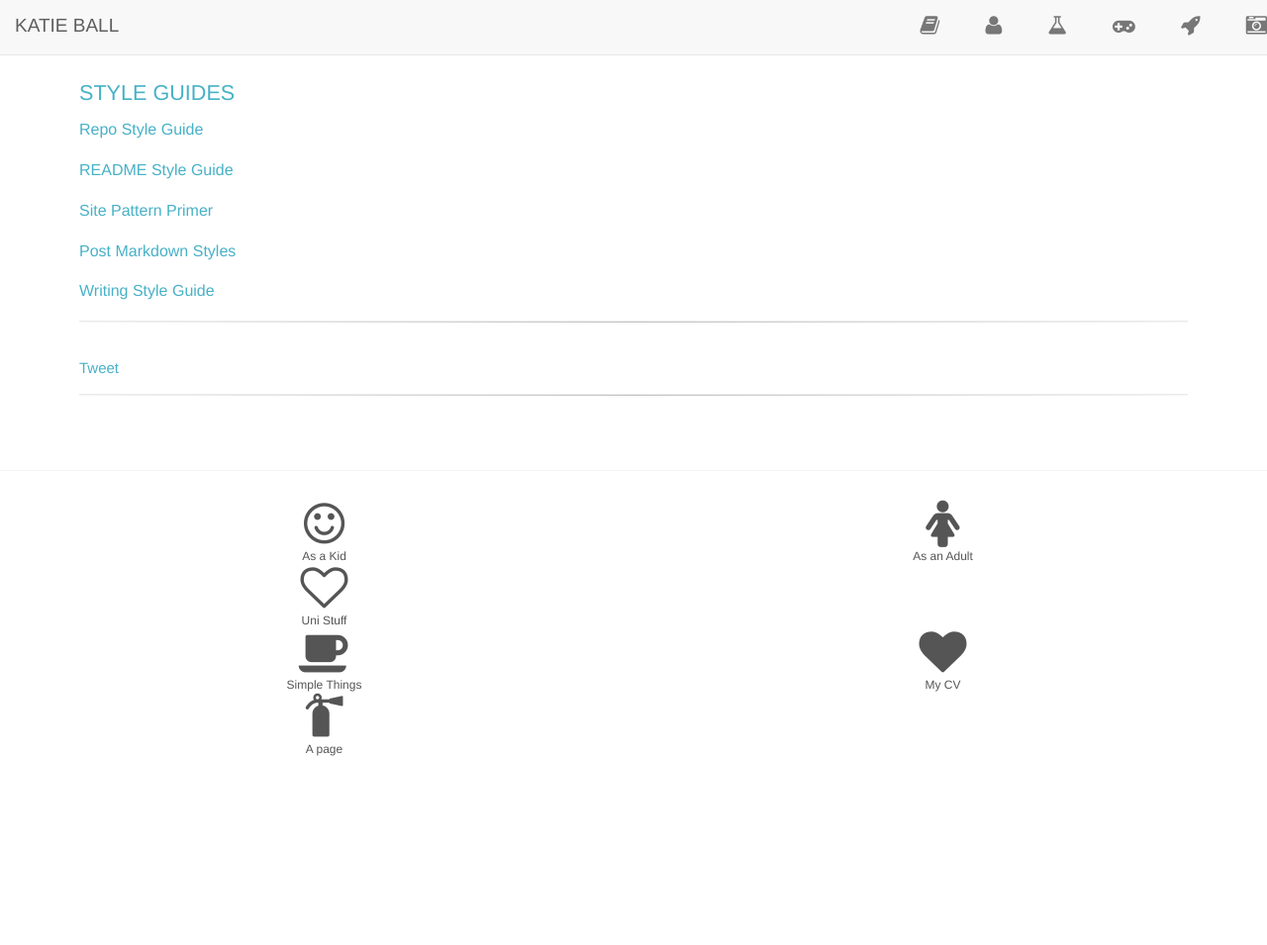
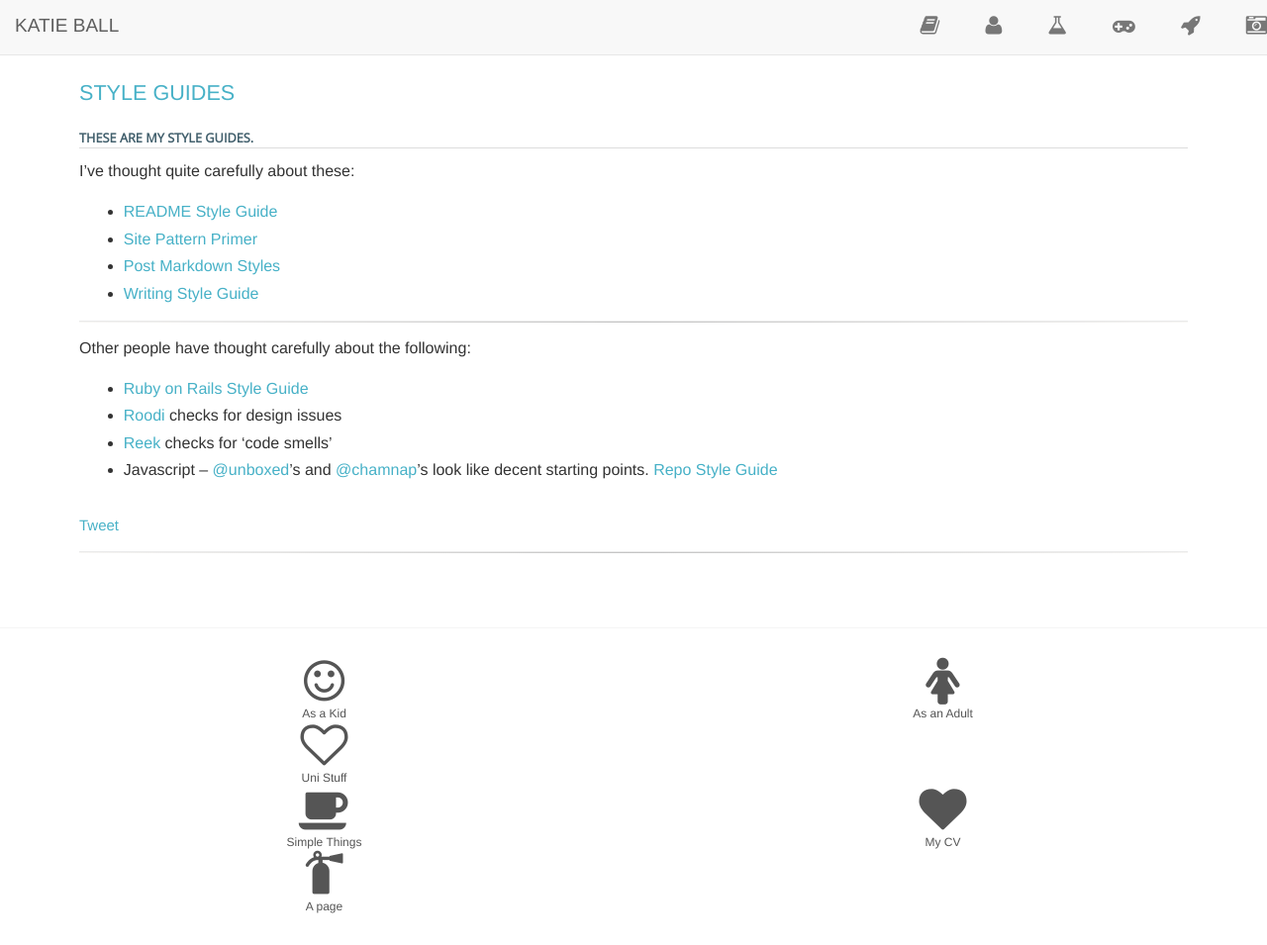
Before and after one commit to roachhd/roachhd.github.io, a Jekyll site: the page built from styleguide/index.md, in a window 1280 px wide and 955 px high. Shown: the whole window at 99% size. Built offline with Jekyll 4.4.1, drawn with Linux system fonts in a browser that asks for light colours; nearby versions of some CDN libraries; comment, search, counter and statistics services are not loaded.

Commit message:
Update index.md

```diff
--- a/styleguide/index.md
+++ b/styleguide/index.md
@@ -6,14 +6,21 @@ share: false
 commented: false
 ---
 
-[Repo Style Guide](/repo/)
+###### These are my style guides.
 
-[README Style Guide](/readme/)
+I've thought quite carefully about these:
 
-[Site Pattern Primer](/pattern-primer/)
-
-[Post Markdown Styles](/markdown/)
-
-[Writing Style Guide](/writing/)
+* [README Style Guide](/readme/)
+* [Site Pattern Primer](/pattern-primer/)
+* [Post Markdown Styles](/markdown/)
+* [Writing Style Guide](/writing/)
 
 ---
+
+Other people have thought carefully about the following:
+
+* [Ruby on Rails Style Guide](https://github.com/bbatsov/rails-style-guide)
+* [Roodi](https://github.com/martinjandrews/roodi#readme) checks for design issues
+* [Reek](https://github.com/kevinrutherford/reek/wiki/code-smells) checks for 'code smells'
+* Javascript -- [@unboxed](https://github.com/unboxed/Javascript-Style-Guide)'s and [@chamnap](https://github.com/chamnap/javascript_style_guide)'s look like decent starting points.
+[Repo Style Guide](/repo/)
```
